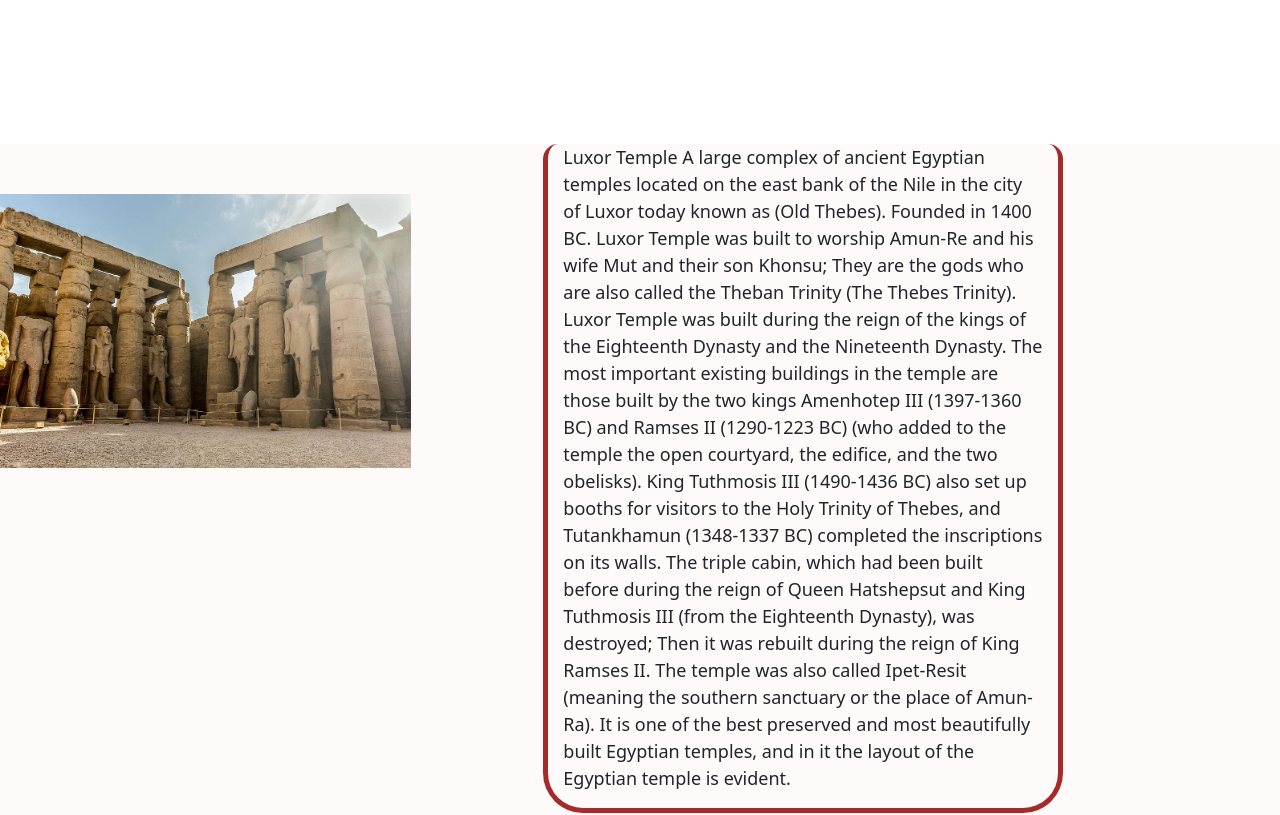
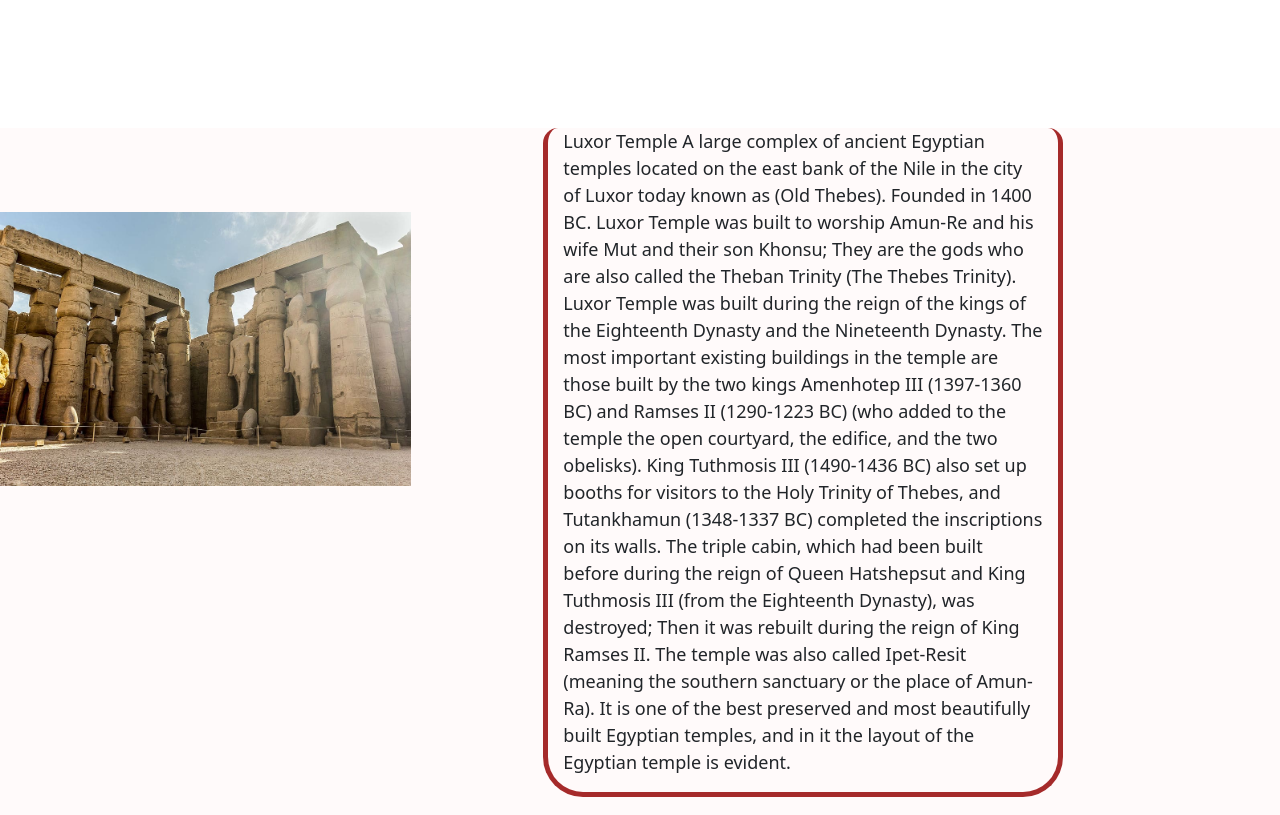
Before and after one commit to Kerminanabil/project, a plain HTML site: page page 2.html in a window 1280 px wide. Shown: the part 720-1535 px from the top of the page. Drawn offline with nearby package versions, Linux system fonts and the light colour scheme.

Commit message:
Add files via upload

```diff
--- a/css  .css
+++ b/css  .css
@@ -73,7 +73,7 @@ td,th{border:4px solid black;
     color: rgb(102, 40, 40);
     font-size: 130px;
     text-shadow :2px 2px rgb(48, 34, 18);
-    margin: auto;
+    margin-bottom: 4%;
     padding: auto;
     }
 .temple{position: absolute;
@@ -87,8 +87,10 @@ td,th{border:4px solid black;
     max-width: 100px;
     margin: auto;
     }
-.imgg{padding-top: 50px;
-    padding-bottom: 10%;
+.imgg{padding-top: 80px;
+    padding-bottom: 20%;
+    margin-top: 1%;
+    margin-bottom: 5%;
       position:relative;
 
     }
--- a/page 2.html
+++ b/page 2.html
@@ -25,7 +25,6 @@
        </div>
      </div>
      <div class="luxor"><b>Luxor</b></div>
-     <p>                             </p>
      <div class="temple"><b>Temple</b></div>
     </div>
 
```
